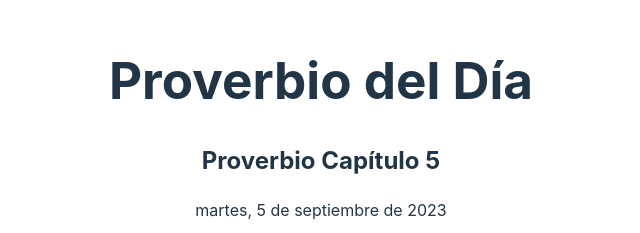
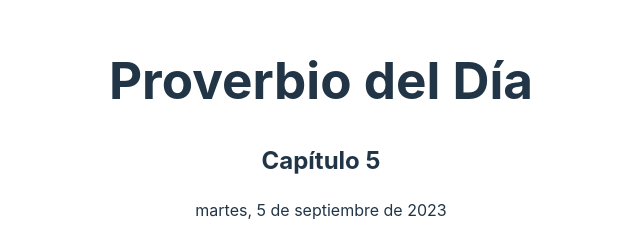
Before and after one commit to Sergioaorozco/Proverbios-Redil, a Vue app: page / in a window 1280 px wide. Shown: the part 242-475 px from the top of the page, without its empty margins (319-959 px from the left). Built offline with nearby package versions, Linux system fonts and the light colour scheme; what vue-plyr would draw is missing.

Commit message:
Correct source to improve functionality

```diff
--- a/src/App.vue
+++ b/src/App.vue
@@ -1,7 +1,7 @@
 <template>
   <div>
     <h1>Proverbio del Día</h1>
-    <h2>Proverbio Capítulo {{ date.getDate() }}</h2>
+    <h2>Capítulo {{ date.getDate() }}</h2>
     <p>{{ formattedDate }}</p>
     <vue-plyr>
       <audio controls playsinline>
```
